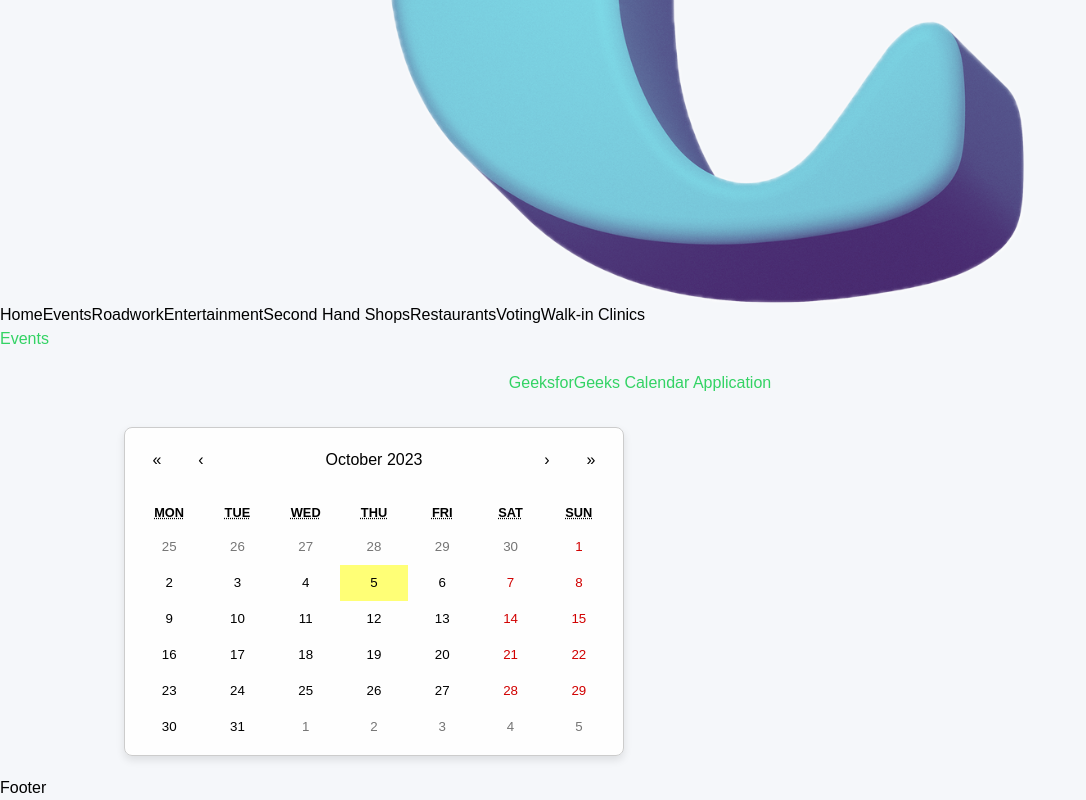
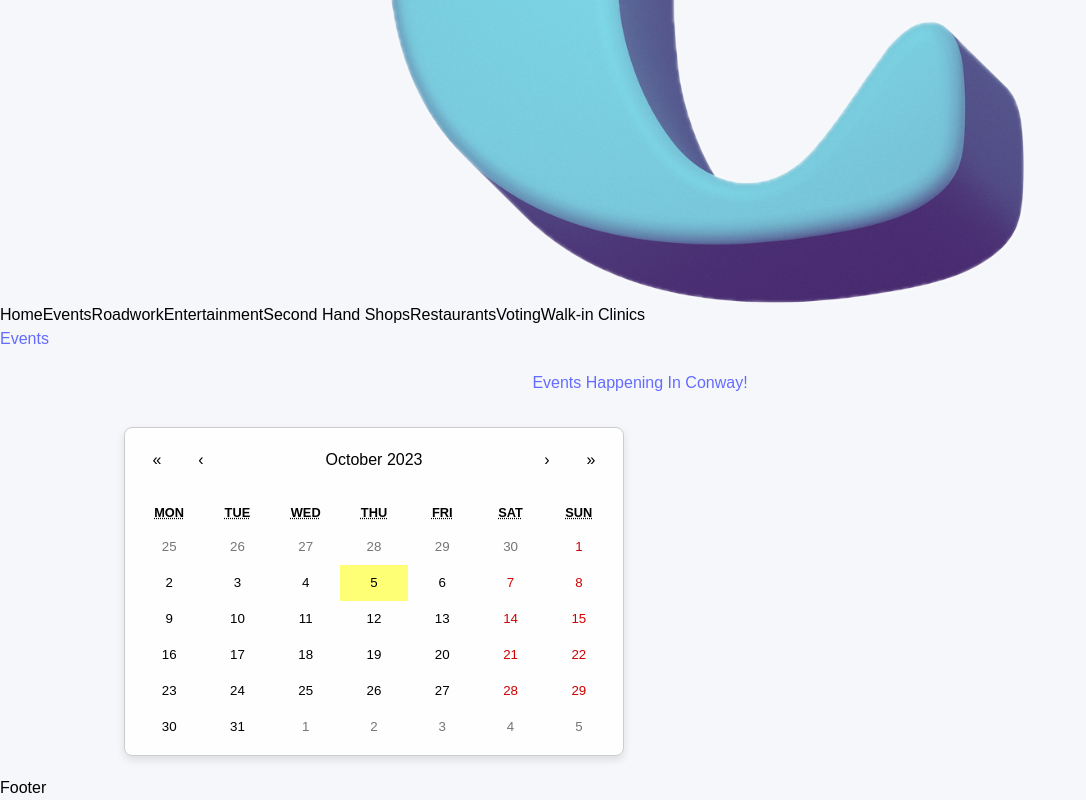
Before and after one commit to Larsonog/React-Senior-Capstone, a React (Vite) app in the folder vite-tw/: page /events in a window 1280 px wide. Shown: the part 868-1668 px from the top of the page, without its empty margins (0-1086 px from the left). Built offline with nearby package versions, Linux system fonts and the light colour scheme.

Commit message:
removing old calendar attempts

```diff
--- a/vite-tw/src/pages/2.events/Calendar.jsx
+++ /dev/null
@@ -1,21 +0,0 @@
-import { useState } from 'react';
-import Calendar from 'react-calendar';
-import 'react-calendar/dist/Calendar.css'
-
-function Calendar1() {
-    const [date, setDate] = useState(new Date())
-    return (
-        <div className="app">
-            <h1 className="header">React Calendar</h1>
-            <div className="calendar-container">
-                <Calendar onChange={setDate} value={date} />
-            </div>
-            <div className="text-center">
-                Selected date: {date.toDateString()}
-            </div>
-        </div>
-    )
-
-}
-
-export default Calendar1;
--- a/vite-tw/src/pages/2.events/Events.jsx
+++ b/vite-tw/src/pages/2.events/Events.jsx
@@ -2,9 +2,7 @@
 //import Calendar from 'react-calendar';
 import 'react-calendar/dist/Calendar.css';
 import { useState } from 'react';
-import Calendar1 from "./Calendar";
-//import App from "./Calendar2";
-//import apiCalendar from "./GoogleCalendar"
+
 import Calendar3 from './NewCalendar';
 
 const Events = () => {
--- a/vite-tw/src/pages/2.events/NewApp.css
+++ b/vite-tw/src/pages/2.events/NewApp.css
@@ -12,10 +12,9 @@ body {
 }
 
 h1 {
-	font-size: 2.5rem;
-	margin-bottom: 20px;
-	color: #05ca40ce;
-}
+    font-size: 100px;
+    color: #646cff;
+  }
 
 .container {
 	display: flex;
--- a/vite-tw/src/pages/2.events/NewCalendar.jsx
+++ b/vite-tw/src/pages/2.events/NewCalendar.jsx
@@ -1,3 +1,4 @@
+//https://www.geeksforgeeks.org/event-calendar-using-react/
 import React, { useState } from "react";
 import Calendar from "react-calendar";
 import "react-calendar/dist/Calendar.css";
@@ -50,7 +51,7 @@ const App = () => {
 
 	return (
 		<div className="app">
-			<h1> GeeksforGeeks Calendar Application </h1>
+			<h1> Events Happening In Conway! </h1>
 			<div className="container">
 				<div className="calendar-container">
 					<Calendar
```
Also changed, not shown: vite-tw/src/pages/2.events/Calendar2.jsx (deleted, +0 -29 lines), vite-tw/src/pages/2.events/FirebaseCalendar.jsx (deleted, +0 -31 lines).
